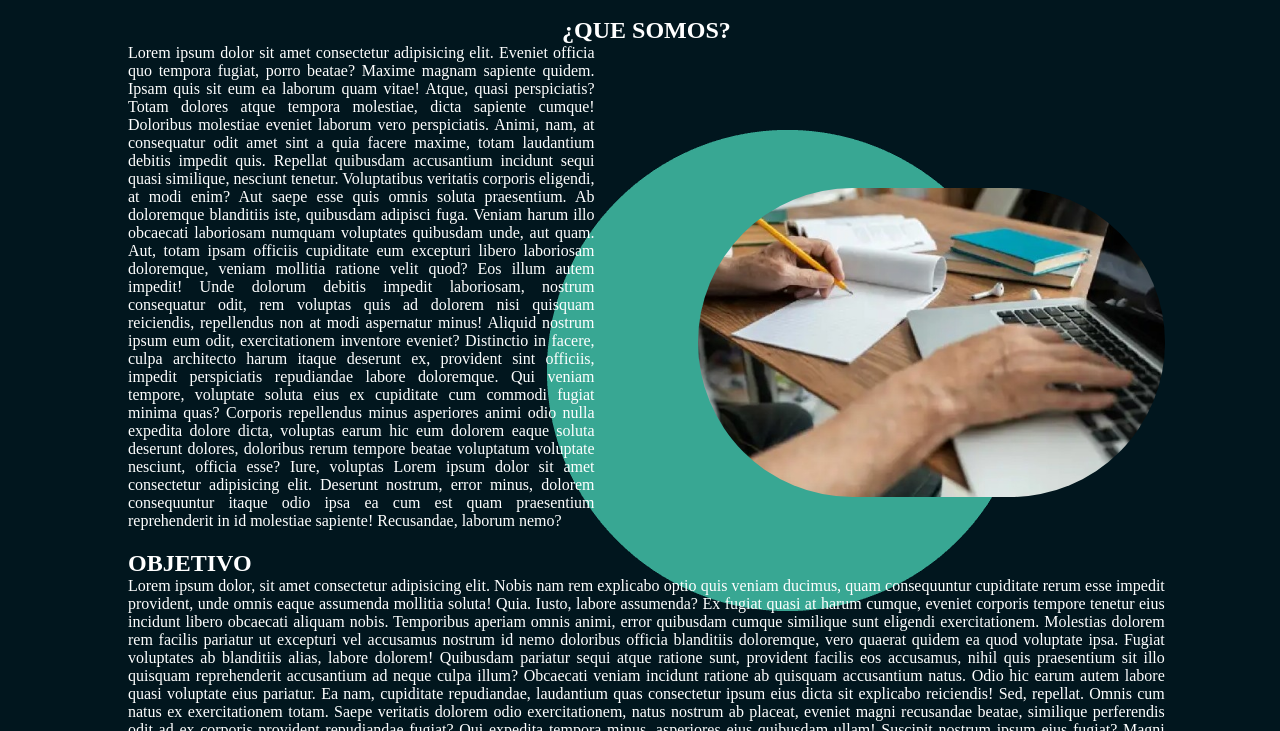
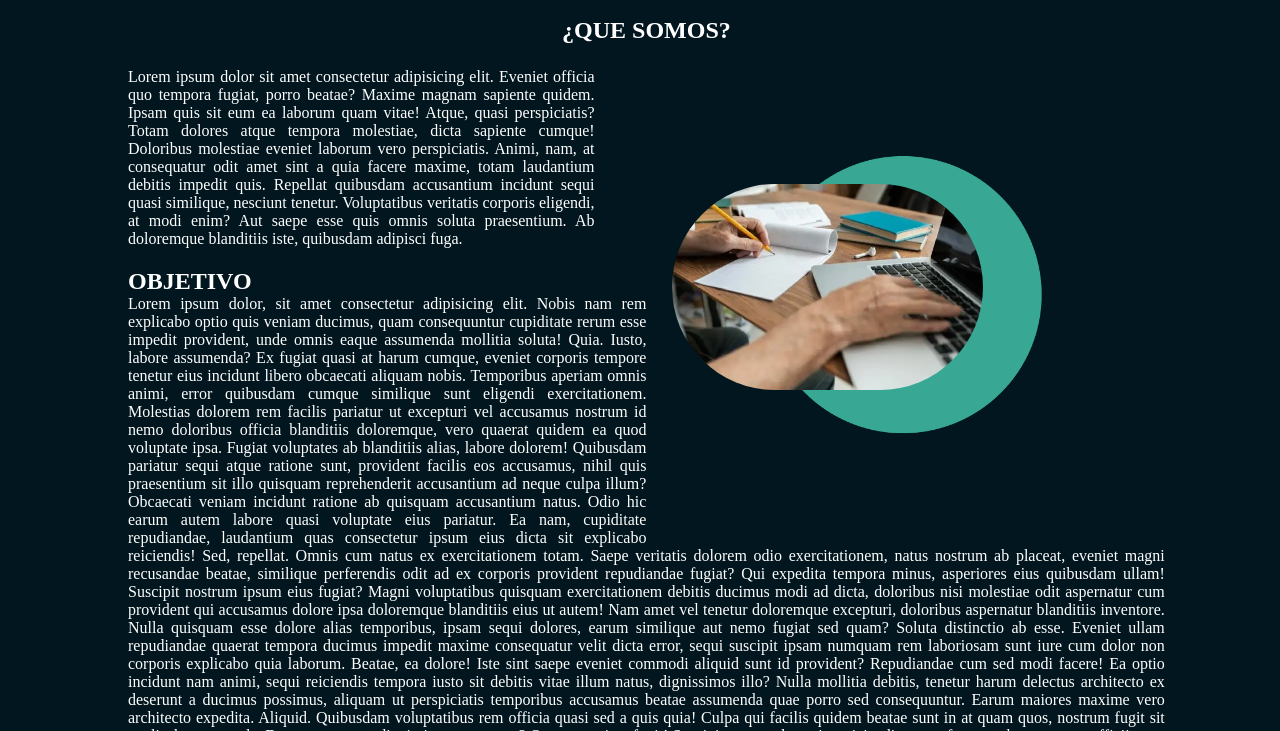
Before and after one commit to candradehuetio/myPratice, a plain HTML site: page p1/index.html in a window 1280 px wide. Shown: the part 69-800 px from the top of the page. Drawn offline with Linux system fonts and the light colour scheme; a web font is replaced by a local one.

Commit message:
mejora imagen relative absolute

```diff
--- a/p1/index.html
+++ b/p1/index.html
@@ -28,15 +28,13 @@
         <section class="s1">
             <h1>¿QUE SOMOS?</h1>
             <div class="img-container">
-                <img src="images/img1.jpg" alt="study example">
+                <img class="img-static" src="images/b1.png" alt="circle style">
+                <img class="img-absolute" src="images/img1.jpg" alt="study example">
             </div>
                 <p>Lorem ipsum dolor sit amet consectetur adipisicing elit. Eveniet officia quo tempora fugiat, porro beatae? Maxime magnam sapiente quidem. Ipsam quis sit eum ea laborum quam vitae! Atque, quasi perspiciatis?
             Totam dolores atque tempora molestiae, dicta sapiente cumque! Doloribus molestiae eveniet laborum vero perspiciatis. Animi, nam, at consequatur odit amet sint a quia facere maxime, totam laudantium debitis impedit quis.
             Repellat quibusdam accusantium incidunt sequi quasi similique, nesciunt tenetur. Voluptatibus veritatis corporis eligendi, at modi enim? Aut saepe esse quis omnis soluta praesentium. Ab doloremque blanditiis iste, quibusdam adipisci fuga.
-            Veniam harum illo obcaecati laboriosam numquam voluptates quibusdam unde, aut quam. Aut, totam ipsam officiis cupiditate eum excepturi libero laboriosam doloremque, veniam mollitia ratione velit quod? Eos illum autem impedit!
-            Unde dolorum debitis impedit laboriosam, nostrum consequatur odit, rem voluptas quis ad dolorem nisi quisquam reiciendis, repellendus non at modi aspernatur minus! Aliquid nostrum ipsum eum odit, exercitationem inventore eveniet?
-            Distinctio in facere, culpa architecto harum itaque deserunt ex, provident sint officiis, impedit perspiciatis repudiandae labore doloremque. Qui veniam tempore, voluptate soluta eius ex cupiditate cum commodi fugiat minima quas?
-            Corporis repellendus minus asperiores animi odio nulla expedita dolore dicta, voluptas earum hic eum dolorem eaque soluta deserunt dolores, doloribus rerum tempore beatae voluptatum voluptate nesciunt, officia esse? Iure, voluptas Lorem ipsum dolor sit amet consectetur adipisicing elit. Deserunt nostrum, error minus, dolorem consequuntur itaque odio ipsa ea cum est quam praesentium reprehenderit in id molestiae sapiente! Recusandae, laborum nemo?</p>
+            </p>
         </section>
         <section class="s2">
             <h1>OBJETIVO</h1>
--- a/p1/styles/large-p1.css
+++ b/p1/styles/large-p1.css
@@ -13,11 +13,6 @@
 body{
     font-family: var(--title-font);
     background-color: var(--primary-color);
-
-    /*background*/
-    background-image:url(../images/b1.png);
-    background-repeat: no-repeat;
-    background-position: 90% 10%;
 }
 
 header {
@@ -70,24 +65,31 @@ main{
 
     /*Texto*/
     text-align: justify;
-
-    /**/
 }
 
 .img-container{
     float: right;
-    width: 45%;
-
-    margin-top: 9em;
+    width: 50%;
+    position: relative;
 }
 
-.img-container > img{
+.img-container > .img-static{
+    position: static;
+    width: 100%;
+}
+
+.img-absolute{
+    position: absolute;
+    left: 5%;
+    top: 25%;
+
     border-radius: 50em;
-    width: 100%;
+    width: 60%;
 }
 
 .s1 > h1{
     text-align: center;
+    margin-bottom: 1em;
 }
 
 
--- a/p1/styles/small-p1.css
+++ b/p1/styles/small-p1.css
@@ -3,10 +3,7 @@
         display: flex;
         flex-direction: column;
     }
-    body{
-        background-position: 22em 15em;
-        background-size: 22em;
-    }
+
     .s1 > img{
         width: 200px;
     }
```
